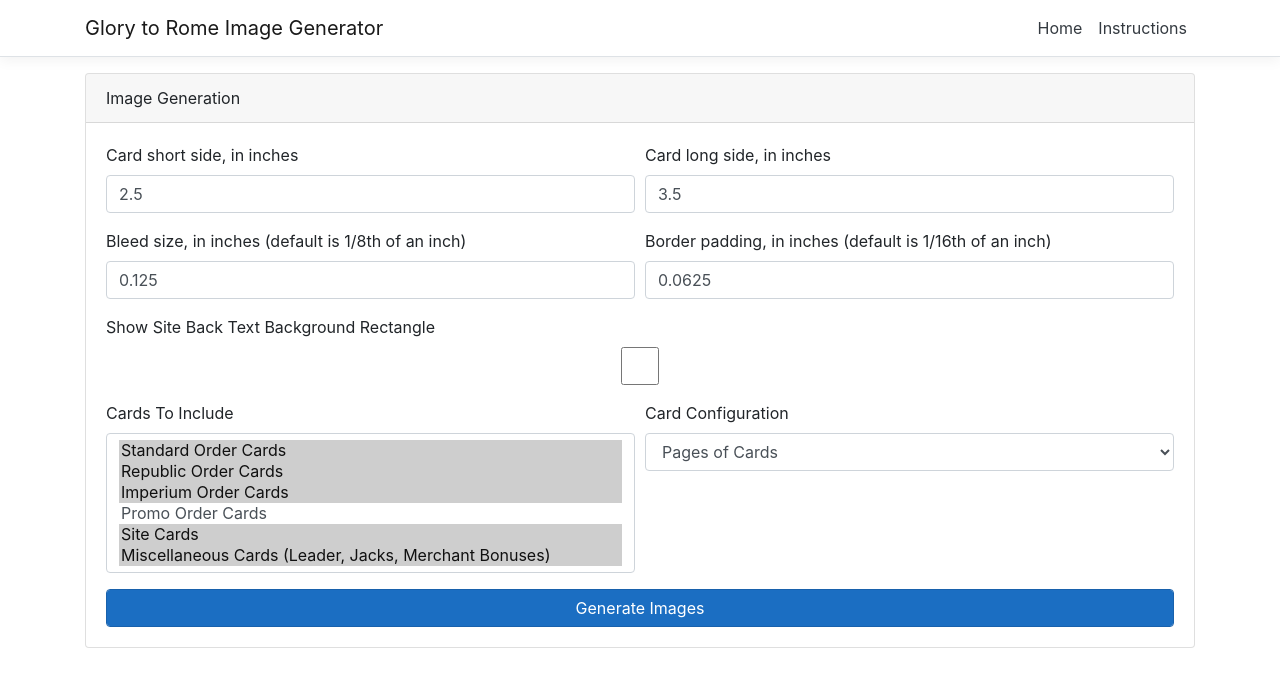
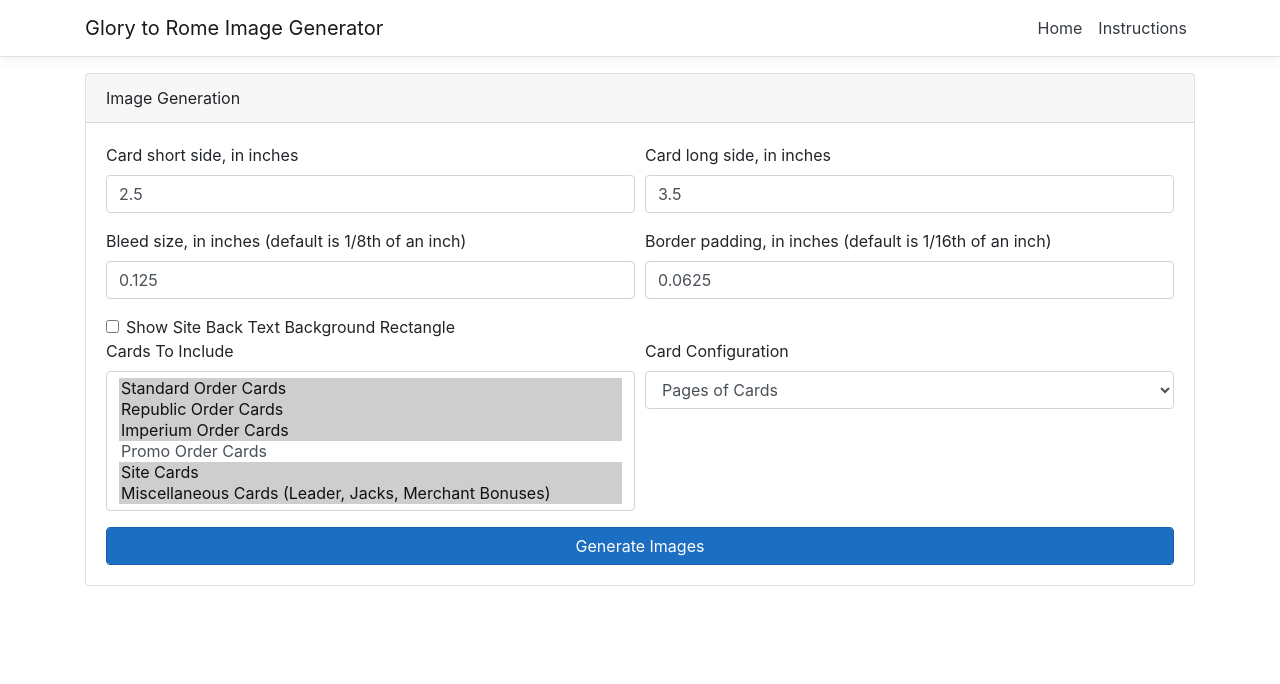
Before and after one commit to ecm85/GtR, a React (Create React App) app in the folder GtR/GtR.Web/ClientApp/: page / in a window 1280 px wide. Shown: the top 684 px of the page. Built offline with nearby package versions, Linux system fonts and the light colour scheme.

Commit message:
Tweaks to last commit.

```diff
--- a/GtR/GtR.Web/ClientApp/src/components/Home.js
+++ b/GtR/GtR.Web/ClientApp/src/components/Home.js
@@ -139,11 +139,11 @@
                         </div>
                         <div className='form-row'>
                             <div className='col'>
-                                <div className='form-group'>
-                                    <label htmlFor='showSiteBackTextBackground'>
+                                <div className='form-check'>
+                                    <input type='checkbox' id='showSiteBackTextBackground' className='form-check-input' value={showSiteBackTextBackground} onChange={this.handleShowSiteBackTextBackground} disabled={generating} />
+                                    <label className='form-check-label' htmlFor='showSiteBackTextBackground'>
                                         Show Site Back Text Background Rectangle
                                     </label>
-                                    <input type='checkbox' id='showSiteBackTextBackground' className='form-control' value={showSiteBackTextBackground} onChange={this.handleShowSiteBackTextBackground} disabled={generating} />
                                 </div>
                             </div>
                         </div>
```
Also changed, not shown: 1 other file (tests, documents, lock files or other folders).
